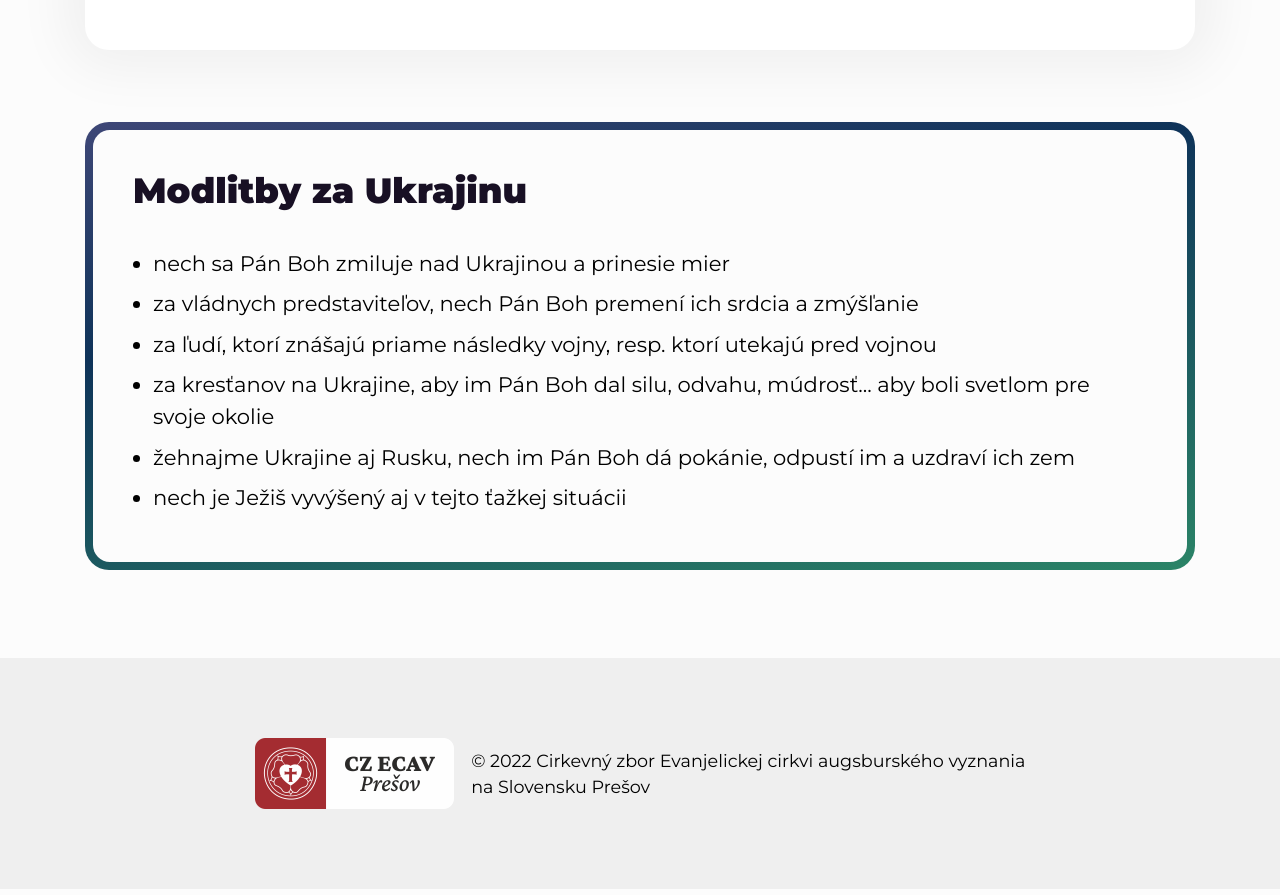
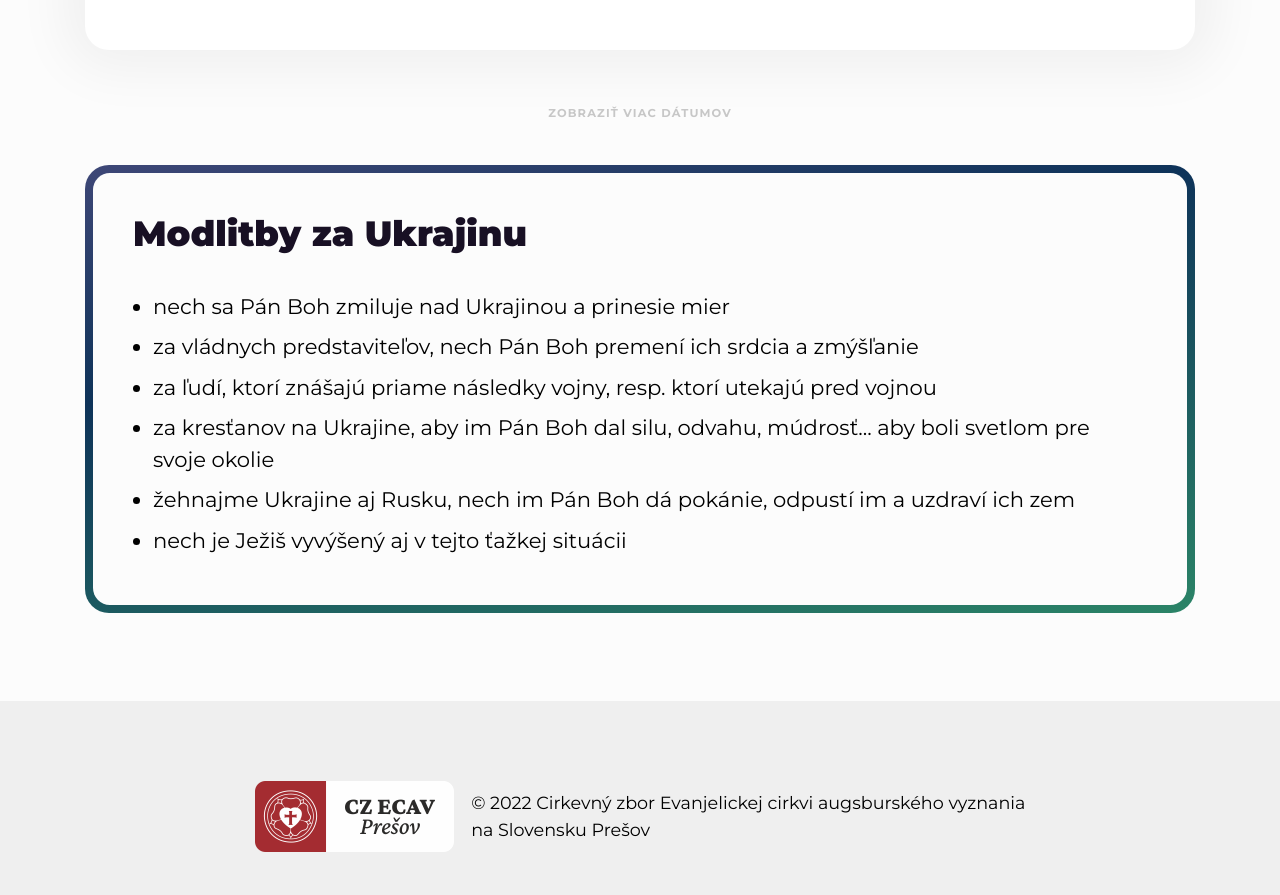
Before and after one commit to pergalsk/retaz-patmos-web, an Angular app: page / in a window 1280 px wide. Shown: the part 868-1763 px from the top of the page. Built offline with nearby package versions, Linux system fonts and the light colour scheme.

Commit message:
Added: badge strip handle button

```diff
--- a/src/app/components/badge-strip/badge-strip.component.html
+++ b/src/app/components/badge-strip/badge-strip.component.html
@@ -1,4 +1,10 @@
-<div class="date-strip mb-3">
+<div class="badge-strip-handle mb-2">
+  <button class="btn btn-light btn-sm" (click)="showMore()">
+    {{ opened ? 'Zobraziť menej dátumov' : 'Zobraziť viac dátumov' }}
+  </button>
+</div>
+
+<div class="date-strip mb-3" [class.opened]="opened">
   <ng-container *ngFor="let item of list">
     <div
       *ngIf="item.actual || item.past"
--- a/src/app/components/badge-strip/badge-strip.component.ts
+++ b/src/app/components/badge-strip/badge-strip.component.ts
@@ -10,7 +10,13 @@ export class BadgeStripComponent {
   @Input() actual: string;
   @Output() dateClick: EventEmitter<string> = new EventEmitter<string>();
 
+  opened = false;
+
   onDateClick(dateId: string) {
     return this.dateClick.emit(dateId);
   }
+
+  showMore() {
+    this.opened = !this.opened;
+  }
 }
--- a/src/styles/common.scss
+++ b/src/styles/common.scss
@@ -190,12 +190,45 @@ ul > li {
   text-transform: uppercase;
 }
 
+.badge-strip-handle {
+  display: flex;
+  justify-content: center;
+
+  button {
+    color: #c7c7c7;
+    outline: none;
+    text-transform: uppercase;
+    letter-spacing: 0.1em;
+    font-size: 0.65em;
+    font-weight: bold;
+    background-color: transparent;
+    padding: 0.6em 1em;
+    border: none;
+
+    &:hover,
+    &:active,
+    &:focus {
+      box-shadow: none !important;
+      color: #17375f;
+      background-color: #eeeeee;
+    }
+  }
+}
+
 .date-strip {
   display: flex;
   gap: 1em;
   margin-left: 1em;
+  margin-right: 1em;
   overflow: auto;
   flex-wrap: wrap;
+  max-height: 2.5em;
+  justify-content: center;
+  transition: max-height 0.7s;
+
+  &.opened {
+    max-height: none;
+  }
 
   &::-webkit-scrollbar {
     display: none;
```
